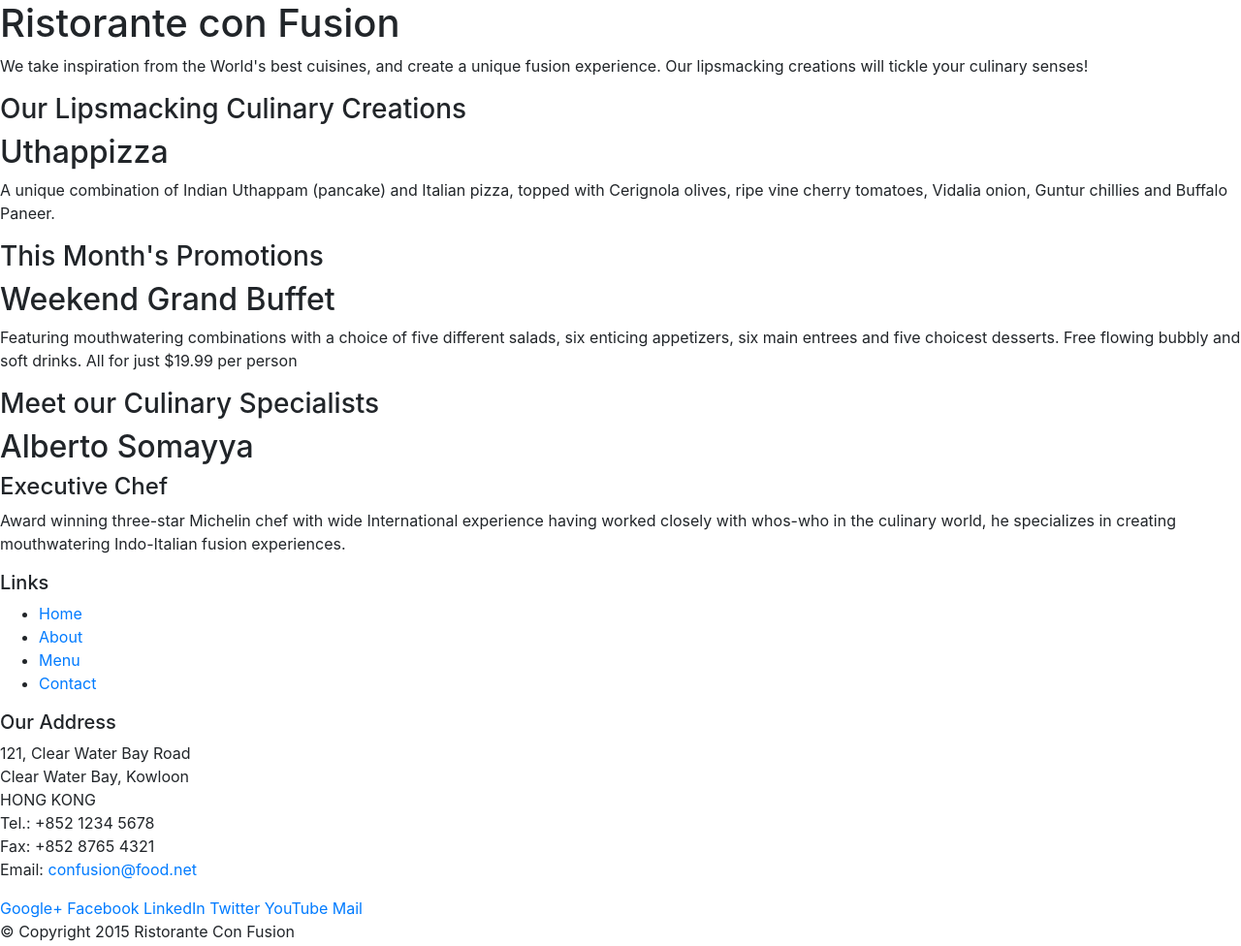
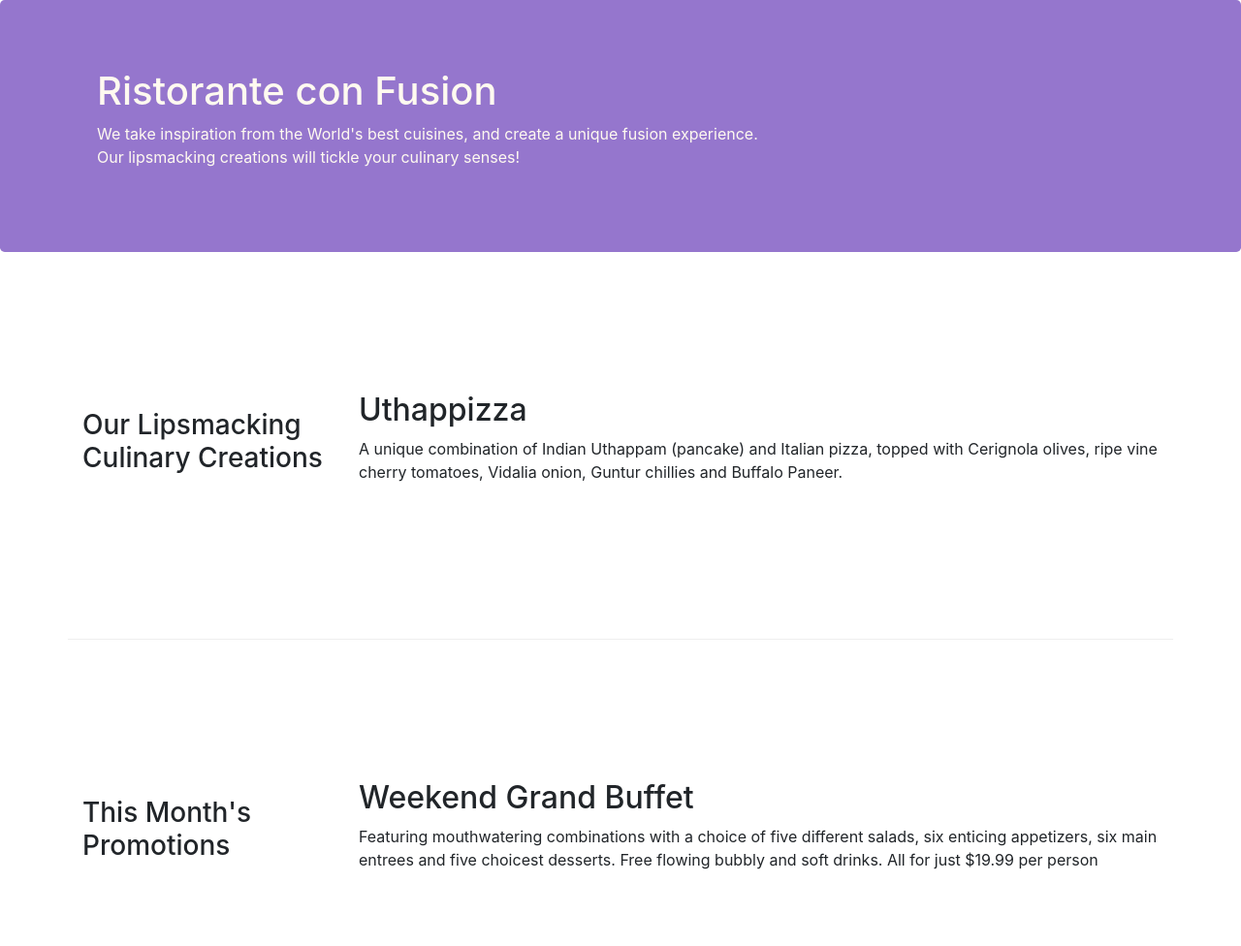
Before and after one commit to AndrewZabur/Bootstrap4, a website: page index.html in a window 1280 px wide. Shown: the top 976 px of the page at 97% size. Drawn offline with nearby package versions, Linux system fonts and the light colour scheme.

Commit message:
grid bootstrap4 second addition

```diff
--- /dev/null
+++ b/css/style.css
@@ -0,0 +1,30 @@
+.row-header{
+	margin: 0px auto;
+	padding: opx auto;
+}
+
+.row-content{
+	margin: opx auto;
+	padding: 50px 0px 50px 0px;
+	border-bottom: 1px ridge;
+	min-height: 400px;
+}
+
+.footer{
+	background-color: #D1C4E9;
+	margin: opx auto;
+	padding: 20px 0px 20px 0px;
+}
+
+.jumbotron{
+	padding: 70px 30px 70px 30px;
+	margin: 0px auto;
+	background: #9576CD;
+	color: floralwhite;
+}
+
+.address{
+	font-size: 80%;
+	margin: 0px;
+	color: #0f0f0f;
+}
--- a/index.html
+++ b/index.html
@@ -6,51 +6,52 @@
 	<meta name="viewport" content="width=device-width, initial-scale=1, shrink-to-fit=no">
 	<meta http-equiv="x-ua-compatible" content="ie=edge">
 	<link rel="stylesheet" href="node_modules/bootstrap/dist/css/bootstrap.min.css">
+	<link rel="stylesheet" type="text/css" href="css/style.css">
     <title>Ristorante Con Fusion</title>
 </head>
 
 <body>
 
-    <header>
-        <div>
-            <div>
-                <div>
+    <header class="jumbotron">
+        <div class="container">
+            <div class="row row-header">
+                <div class="col-12 col-sm-8">
                     <h1>Ristorante con Fusion</h1>
                     <p>We take inspiration from the World's best cuisines, and create a unique fusion experience. Our lipsmacking creations will tickle your culinary senses!</p>
                 </div>
-                <div>
+                <div class="col col-sm">
                 </div>
             </div>
         </div>
     </header>
 
-    <div>
-        <div>
-            <div>
+    <div class="container">
+        <div class="row row-content align-items-center">
+            <div class="col-sm-4 col-md-3 flex-last">
                 <h3>Our Lipsmacking Culinary Creations</h3>
             </div>
-            <div>
+            <div class="col-sm col-md flex-first">
                 <h2>Uthappizza</h2>
                 <p>A unique combination of Indian Uthappam (pancake) and Italian pizza, topped with Cerignola olives, ripe vine cherry tomatoes, Vidalia onion, Guntur chillies and Buffalo Paneer.</p>
             </div>
         </div>
 
 
-        <div>
-            <div>
+        <div class="row row-content align-items-center">
+            <div class="col-sm-4 col-md-3">
                 <h3>This Month's Promotions</h3>
             </div>
-            <div>
+            <div class="col-sm col-md">
                 <h2>Weekend Grand Buffet</h2>
                 <p>Featuring mouthwatering combinations with a choice of five different salads, six enticing appetizers, six main entrees and five choicest desserts. Free flowing bubbly and soft drinks. All for just $19.99 per person </p>
             </div>
         </div>
 
-        <div>
-            <div>
+        <div class="row row-content align-items-center">
+            <div class="col-sm-4 col-md-3 flex-last">
                 <h3>Meet our Culinary Specialists</h3>
             </div>
-            <div>
+            <div class="col-sm col-md flex-first">
                 <h2>Alberto Somayya</h2>
                 <h4>Executive Chef</h4>
                 <p>Award winning three-star Michelin chef with wide International experience having worked closely with whos-who in the culinary world, he specializes in creating mouthwatering Indo-Italian fusion experiences. </p>
@@ -58,19 +59,19 @@
         </div>
     </div>
 
-    <footer>
-        <div>
-            <div>
-                <div>
+    <footer class="footer">
+        <div class="container">
+            <div class="row">
+                <div class="col-5 offset-1 col-sm-2">
                     <h5>Links</h5>
-                    <ul>
+                    <ul class="list-unstyled">
                         <li><a href="#">Home</a></li>
                         <li><a href="#">About</a></li>
                         <li><a href="#">Menu</a></li>
                         <li><a href="#">Contact</a></li>
                     </ul>
                 </div>
-                <div>
+                <div class="col-6 col-sm-5">
                     <h5>Our Address</h5>
                     <address>
 		              121, Clear Water Bay Road<br>
@@ -81,8 +82,8 @@
 		              Email: <a href="mailto:confusion@food.net">confusion@food.net</a>
 		           </address>
                 </div>
-                <div>
-                    <div>
+                <div class="col col-sm-4 align-self-center">
+                    <div style="text-align: center;">
                         <a href="http://google.com/+">Google+</a>
                         <a href="http://www.facebook.com/profile.php?id=">Facebook</a>
                         <a href="http://www.linkedin.com/in/">LinkedIn</a>
@@ -92,8 +93,8 @@
                     </div>
                 </div>
            </div>
-           <div>
-                <div>
+           <div class="row justify-content-center">
+                <div class="col-auto">
                     <p>© Copyright 2015 Ristorante Con Fusion</p>
                 </div>
            </div>
```
